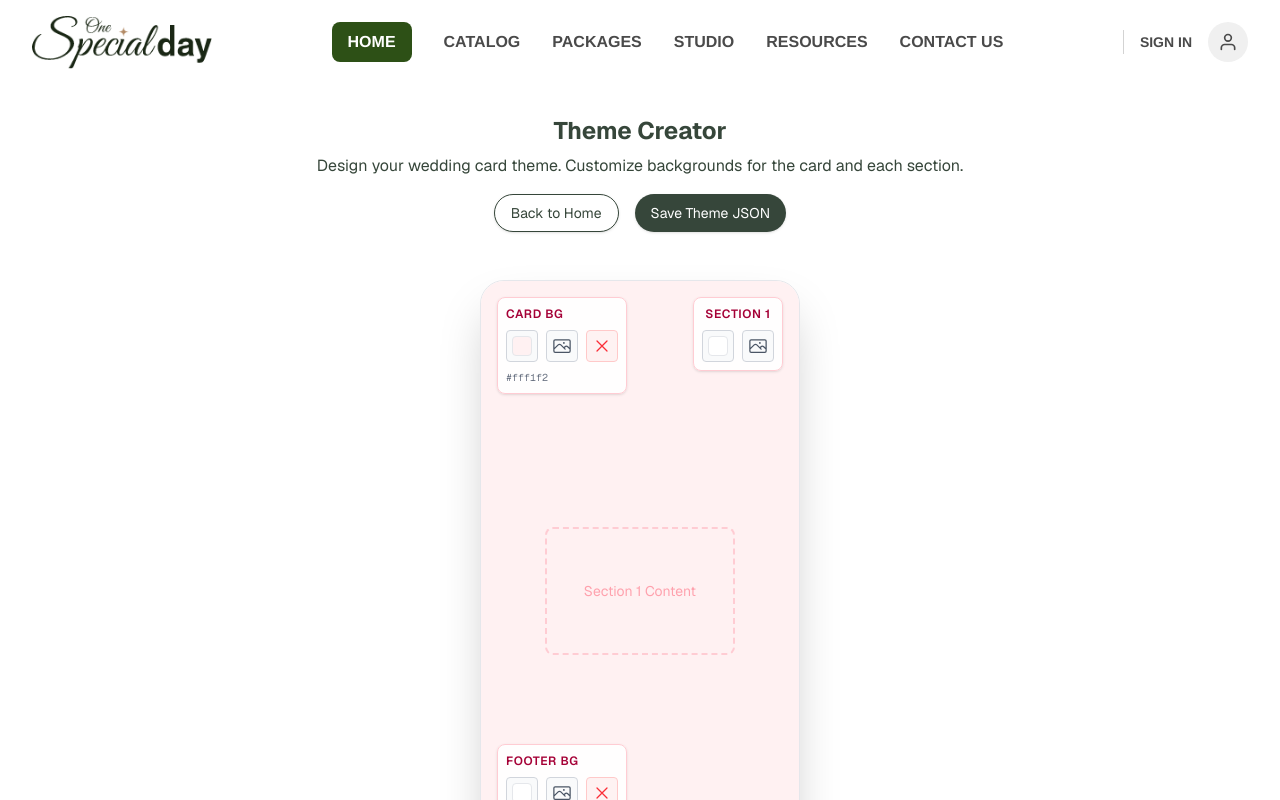
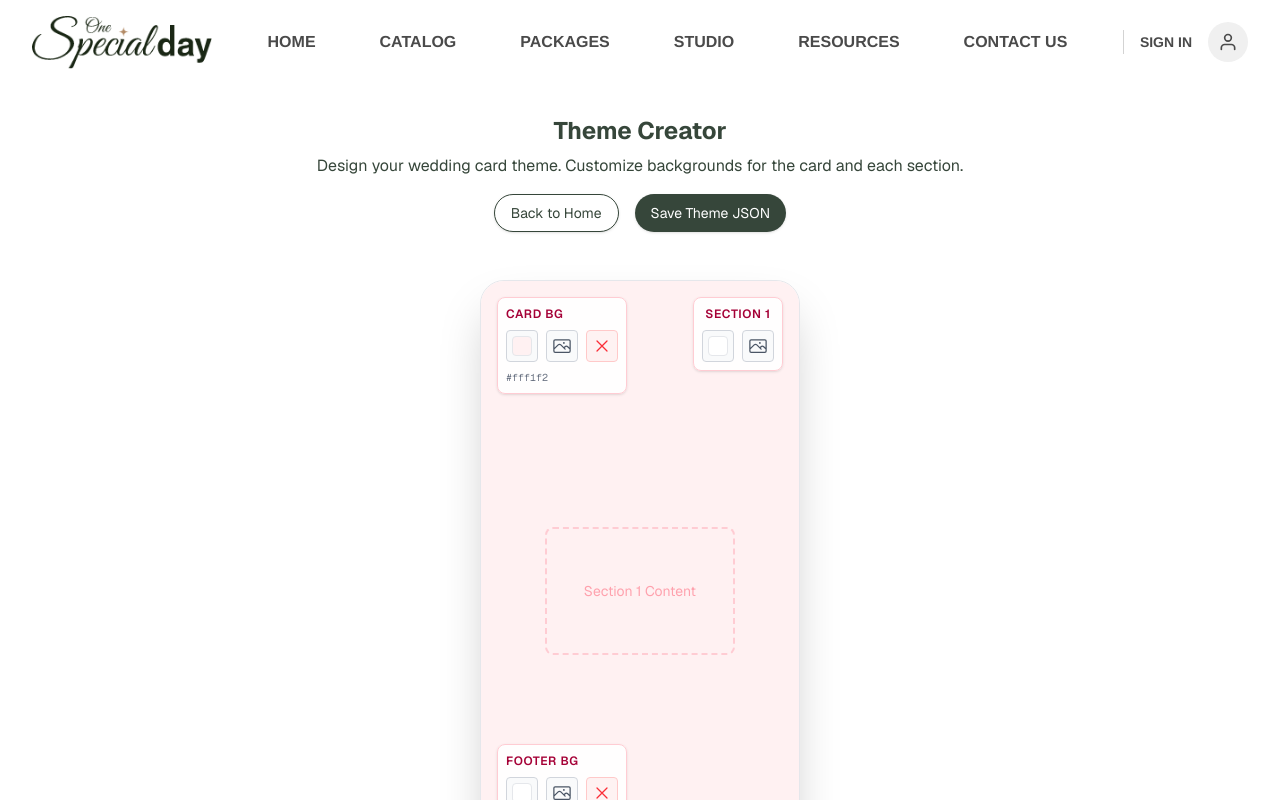
Before and after one commit to amerul95/digital-wedding-card, a Next.js app: page /creator in a window 1280 px wide. Shown: the top 800 px of the page. Built offline with nearby package versions, Linux system fonts and the light colour scheme.

Commit message:
Update NavBar: add active state styling and fix route paths

```diff
--- a/components/NavBar.tsx
+++ b/components/NavBar.tsx
@@ -2,15 +2,27 @@
 import React from 'react'
 import Image from 'next/image'
 import Link from 'next/link'
+import { usePathname } from 'next/navigation'
 import { useLoginModal } from '@/context/LoginModalContext'
 
 export default function NavBar() {
   const { openModal } = useLoginModal()
+  const pathname = usePathname()
 
   const handleSignInClick = (e: React.MouseEvent<HTMLAnchorElement>) => {
     e.preventDefault()
     openModal()
   }
+
+  const getNavLinkClassName = (path: string) => {
+    const isActive = pathname === path
+    const baseClasses = "px-4 py-2 rounded-lg font-bold uppercase transition-colors whitespace-nowrap"
+    const activeClasses = "bg-[#2d5016] text-white hover:bg-[#1f350f]"
+    const inactiveClasses = "text-[#4a4a4a] hover:text-[#2d5016]"
+
+    return `${baseClasses} ${isActive ? activeClasses : inactiveClasses}`
+  }
+
   return (
     <nav className="max-w-7xl mx-auto flex items-center justify-between py-4 px-8 bg-white w-full" style={{ fontFamily: 'Helvetica, Arial, sans-serif' }}>
       {/* Logo */}
@@ -31,42 +43,42 @@ export default function NavBar() {
       <div className="flex items-center gap-8 flex-1 justify-center px-8">
         <Link
           href="/"
-          className="bg-[#2d5016] text-white px-4 py-2 rounded-lg font-bold uppercase hover:bg-[#1f350f] transition-colors whitespace-nowrap"
+          className={getNavLinkClassName("/")}
           style={{ fontSize: '16px' }}
         >
           Home
         </Link>
         <Link
-          href="/catalog"
-          className="text-[#4a4a4a] uppercase font-bold hover:text-[#2d5016] transition-colors whitespace-nowrap"
+          href="/catalogs"
+          className={getNavLinkClassName("/catalogs")}
           style={{ fontSize: '16px' }}
         >
           Catalog
         </Link>
         <Link
           href="/packages"
-          className="text-[#4a4a4a] uppercase font-bold hover:text-[#2d5016] transition-colors whitespace-nowrap"
+          className={getNavLinkClassName("/packages")}
           style={{ fontSize: '16px' }}
         >
           Packages
         </Link>
         <Link
           href="/studio"
-          className="text-[#4a4a4a] uppercase font-bold hover:text-[#2d5016] transition-colors whitespace-nowrap"
+          className={getNavLinkClassName("/studio")}
           style={{ fontSize: '16px' }}
         >
           Studio
         </Link>
         <Link
           href="/resources"
-          className="text-[#4a4a4a] uppercase font-bold hover:text-[#2d5016] transition-colors whitespace-nowrap"
+          className={getNavLinkClassName("/resources")}
           style={{ fontSize: '16px' }}
         >
           Resources
         </Link>
         <Link
-          href="/contact"
-          className="text-[#4a4a4a] uppercase font-bold hover:text-[#2d5016] transition-colors whitespace-nowrap"
+          href="/contact-us"
+          className={getNavLinkClassName("/contact-us")}
           style={{ fontSize: '16px' }}
         >
           Contact Us
```
